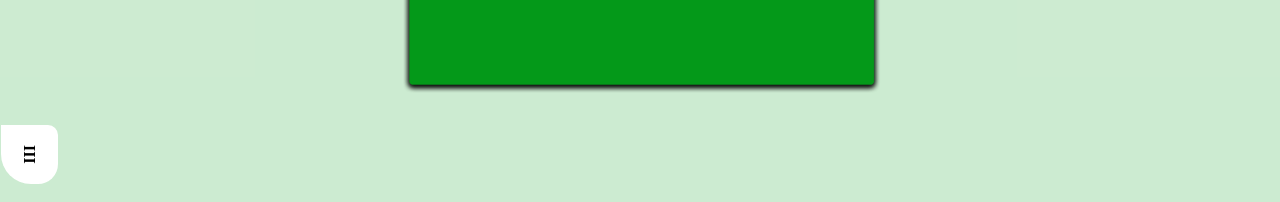
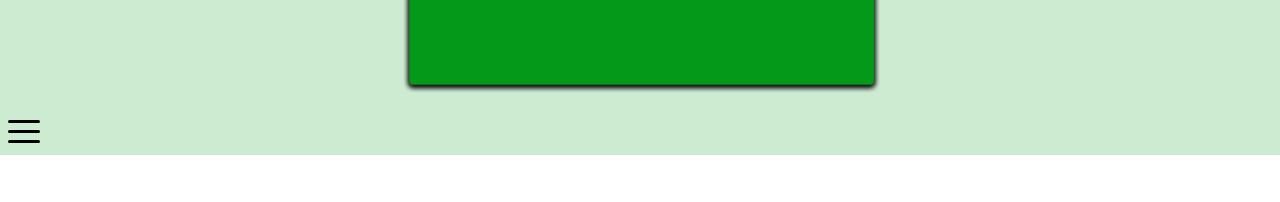
Before and after one commit to Lucy-de-Rojas/naphill-tennis-club, a Next.js app: page / in a window 1280 px wide. Shown: the part 178-380 px from the top of the page. Built offline with nearby package versions, Linux system fonts and the light colour scheme.

Commit message:
BURGER menu -> added with anime js

```diff
--- a/components/Layout.js
+++ b/components/Layout.js
@@ -4,10 +4,12 @@ import Head from "next/head";
 import MainNavigation from "./MainNavigation"
 import BottomLinks from "./BottomLinks"
 import RightNavigation from "./RightNavigation"
-import LogoAndMenu from "./Logo-and-Menu"
+import LogoAndMenu from "./LogoAndMenu"
 
 import styles from '../styles/layout.module.css';
 import {useState, useEffect} from 'react';
+
+
 
 
 import Script from "next/script";
@@ -39,6 +41,7 @@ export default function Layout ({children}) {
 
 </Head>
 
+
 <LogoAndMenu />
 
 
--- a/components/Logo-and-Menu.js
+++ b/components/LogoAndMenu.js
@@ -4,6 +4,8 @@ import Head from 'next/head';
 import Logo from './Logo';
 
 import MainNavigation from './MainNavigation';
+
+import MainNavigationBurgerMenu from "./MainNavigationBurgerMenu";
 
 
 
@@ -15,21 +17,22 @@ export default function LogoAndMenu () {
 
 <Logo />
 
+<MainNavigationBurgerMenu />
+
+{/*
 <input type="checkbox" id="check" className={styles.check} />
-
-
 
 
 <label for="check" className={styles.label}>
 
 
-</label>
+</label> */}
 
 
 
 <div className={styles.content}>
 
-<MainNavigation />
+{/* <MainNavigation /> */}
 
 </div>
 
--- /dev/null
+++ b/components/MainNavigationBurgerMenu.js
@@ -0,0 +1,96 @@
+
+import Hamburger from "hamburger-react";
+import anime from "animejs";
+
+import {useState, useEffect} from 'react';
+import Link from "next/link";
+
+import styles from '../styles/mainNavigationBurgerMenu.module.css';
+
+
+
+export default function MainNavigationBurgerMenu() {
+
+
+     function doSomething() {
+
+        let navigation = document.querySelector('.mainNavigationBurgerMenu_navigation__gdlOJ');
+
+        // open:
+        if(!isOpen) {
+            console.log('open navigation');
+
+            // navigation.style.backgroundColor = '#fff200';
+
+            anime({
+                targets: navigation,
+                duration: 800,
+                translateX: 0,
+                easing: "easeInOutSine",
+                backgroundColor: "#fff200",
+
+
+            });
+
+
+
+
+
+
+
+
+        }
+        // to close:
+        else {
+            console.log('hide navigation');
+
+            // navigation.style.backgroundColor = '#049919';
+
+            anime({
+                targets: navigation,
+                duration: 800,
+                translateX: "-100%",
+                easing: "easeInOutSine",
+                backgroundColor: "#049919",
+
+
+
+            });
+
+        }
+
+
+    }
+
+const [isOpen, setOpen] = useState(false)
+
+
+    return (<div>
+
+        <Hamburger toggled={isOpen} toggle={setOpen} onToggle={doSomething} rounded />
+
+
+
+
+
+{/* navigation: */}
+<div className={styles.navigationWrapper}>
+
+        <nav className={styles.navigation}>
+            <Link href="/">Home</Link>
+            <Link href="/about">About</Link>
+            <Link href="/upcomingEvents">Upcoming Events</Link>
+            <Link href="/meetLadiesTeam">Meet the Ladies Team</Link>
+            <Link href="/meetManTeam">Meet the Mens Team</Link>
+            <Link href="/joinUs">Join Us</Link>
+            <Link href="/contact">Contact</Link>
+
+
+
+        </nav>
+
+</div>
+
+
+    </div>)
+}
--- a/components/individualMembershipForm.js
+++ b/components/individualMembershipForm.js
@@ -245,7 +245,7 @@ Date of Birth:
         </p>
 
          <input type="radio" value="junior" {...register("membership", {required:true})} />
-         <p>$50</p>
+         <p>£50</p>
 
 </label>
 </div>
--- a/package.json
+++ b/package.json
@@ -15,6 +15,7 @@
     "@fortawesome/free-regular-svg-icons": "^6.2.0",
     "@fortawesome/free-solid-svg-icons": "^6.2.0",
     "@fortawesome/react-fontawesome": "^0.2.0",
+    "animejs": "^3.2.1",
     "dotenv": "^16.0.3",
     "eslint": "8.27.0",
     "eslint-config-next": "13.0.2",
--- a/styles/globals.css
+++ b/styles/globals.css
@@ -36,3 +36,13 @@ body {
     flex-direction: column;
 
 }
+
+
+
+
+
+a {
+    text-decoration: none;
+    padding: 10px 0;
+    font-size: 150%;
+}
--- /dev/null
+++ b/styles/mainNavigationBurgerMenu.module.css
@@ -0,0 +1,35 @@
+
+
+
+
+
+.navigationWrapper {
+    position: relative;
+
+}
+
+
+
+
+
+
+
+
+.navigation {
+    width: 100%;
+
+
+
+    padding: 20px 0;
+    position: absolute;
+    top: 0;
+    left: 0;
+
+    transform: translateX(-150%);
+
+    background-color: rgb(247, 147, 147);
+    display: flex;
+    flex-direction: column;
+
+    border-radius: 5px;
+}
```
Also changed, not shown: 1 other file (tests, documents, lock files or other folders).
